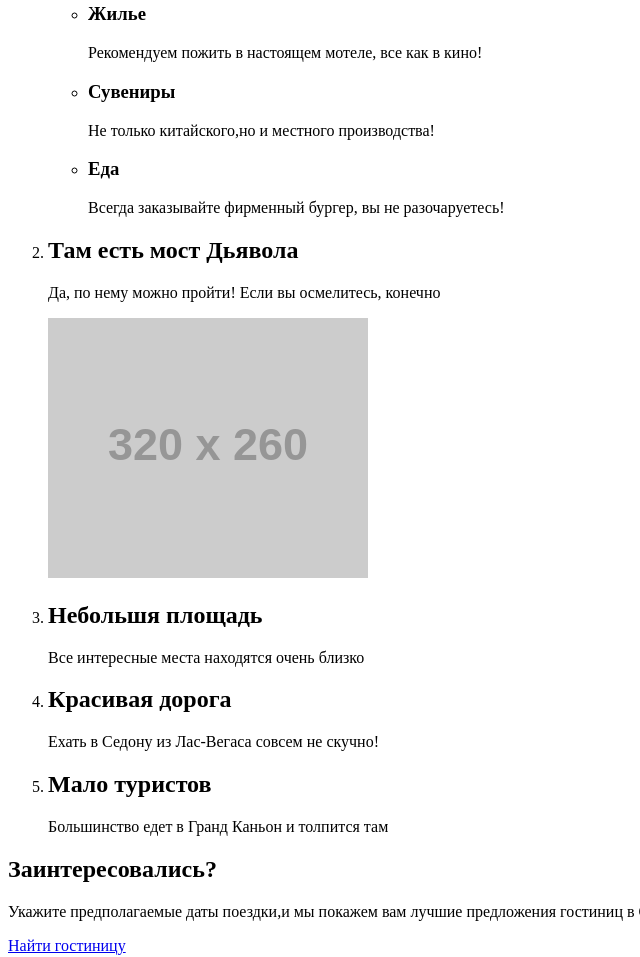
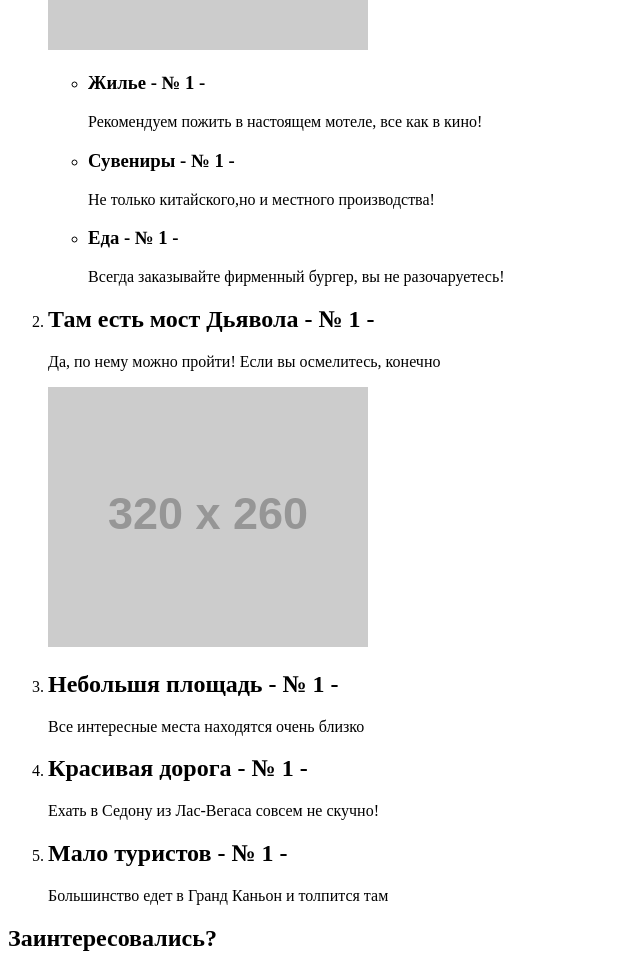
Before and after one commit to hypolactasia/479457-sedona, a website: page index.html in a window 1280 px wide. Shown: the part 1030-1987 px from the top of the page, without its empty margins (0-640 px from the left). Drawn offline with Linux system fonts and the light colour scheme; placeholder pictures from the web are drawn by us.

Commit message:
Правки к 3ему заданию

```diff
--- a/index.html
+++ b/index.html
@@ -30,7 +30,7 @@
     <div class="page-header__logo-wrapper">
       <a class="page-header__logo">
         <img class="page-header__logo-image"
-             src=="http://placehold.it/186x94"
+             src="http://placehold.it/186x94"
              width="102" height="83"
              alt="Седона, штат Аризона">
       </a>
@@ -66,7 +66,7 @@
 
       <ol class="features__list feature-list">
         <li class="feature-list__item feature">
-          <h2 class="feature__heading">Настоящий городок</h2>
+          <h2 class="feature__heading">Настоящий городок - № 1 -</h2>
           <p class="feature__text">
             Седона не аттракцион для туристов, там течет своя жизнь
           </p>
@@ -77,21 +77,21 @@
 
           <ul class="feature__sub-list">
             <li class="feature__sub-item">
-              <h3 class="feature__heading">Жилье</h3>
+              <h3 class="feature__heading">Жилье - № 1 -</h3>
               <p class="feature__text">
                 Рекомендуем пожить в настоящем мотеле, все как в кино!
               </p>
             </li>
 
             <li class="feature__sub-item">
-              <h3 class="feature__heading">Сувениры</h3>
+              <h3 class="feature__heading">Сувениры - № 1 -</h3>
               <p class="feature__text">
                 Не только китайского,но и местного производства!
               </p>
             </li>
 
             <li class="feature__sub-item">
-              <h3 class="feature__heading">Еда</h3>
+              <h3 class="feature__heading">Еда - № 1 -</h3>
               <p class="feature__text">
                 Всегда заказывайте фирменный бургер, вы не разочаруетесь!
               </p>
@@ -99,7 +99,7 @@
           </ul>
 
         <li class="feature-list__item feature">
-          <h2 class="feature__heading">Там есть мост Дьявола</h2>
+          <h2 class="feature__heading">Там есть мост Дьявола - № 1 -</h2>
           <p class="feature__text">
             Да, по нему можно пройти!
             Если вы осмелитесь, конечно
@@ -111,21 +111,21 @@
         </li>
 
         <li class="feature-list__item feature">
-          <h2 class="feature__heading">Небольшя площадь</h2>
+          <h2 class="feature__heading">Небольшя площадь - № 1 -</h2>
           <p class="feature__text">
             Все интересные места находятся очень близко
           </p>
         </li>
 
         <li class="feature-list__item feature">
-          <h2 class="feature__heading">Красивая дорога</h2>
+          <h2 class="feature__heading">Красивая дорога - № 1 -</h2>
           <p class="feature__text">
             Ехать в Седону из Лас-Вегаса совсем не скучно!
           </p>
         </li>
 
         <li class="feature-list__item feature">
-          <h2 class="feature__heading">Мало туристов</h2>
+          <h2 class="feature__heading">Мало туристов - № 1 -</h2>
           <p class="feature__text">
             Большинство едет в Гранд Каньон и толпится там
           </p>
```
Also changed, not shown: form.html (+1 -1 lines), photo.html (+1 -1 lines).
